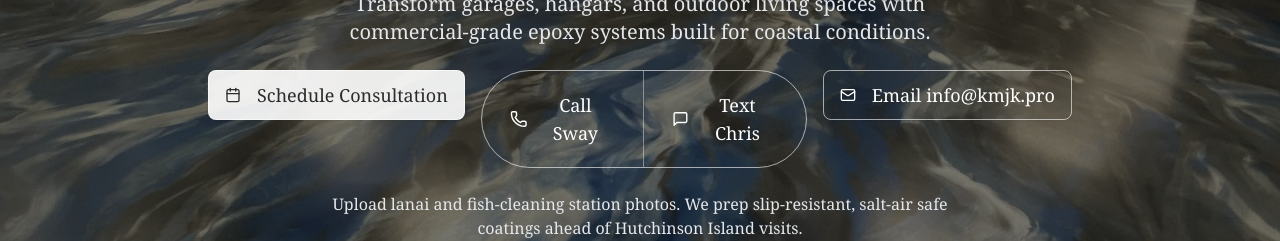
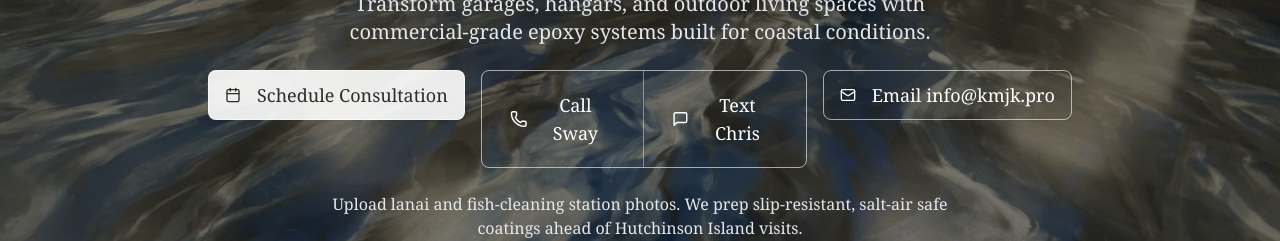
Before and after one commit to QuantumCotton/kmjknonai, a React (Vite) app: page /hutchinson-island-epoxy-flooring in a window 1280 px wide. Shown: the part 365-606 px from the top of the page. Built offline with nearby package versions, Linux system fonts and the light colour scheme.

Commit message:
Update TreasureCoastLandingTemplate.jsx

```diff
--- a/src/pages/TreasureCoast/TreasureCoastLandingTemplate.jsx
+++ b/src/pages/TreasureCoast/TreasureCoastLandingTemplate.jsx
@@ -42,7 +42,7 @@ const DualContactButton = ({ variant = 'dark', className = '' }) => {
 
   return (
     <div
-      className={`flex overflow-hidden rounded-full border px-0 text-base sm:text-lg ${palette.container} ${className}`}
+      className={`flex overflow-hidden rounded-md border px-0 text-base sm:text-lg ${palette.container} ${className}`}
       role="group"
       aria-label="Call Sway or text Chris"
     >
@@ -158,8 +158,8 @@ export function createTreasureCoastLandingPage(config) {
        payload.append('city', cityName || hero?.badge || '')
        payload.append('button_context', buttonContext || 'Treasure Coast Landing')
        payload.append('source_url', window.location.href)
-        formData.files.forEach((file, index) => {
-          payload.append(`attachment_${index}`, file)
+        formData.files.forEach((file) => {
+          payload.append('files[]', file)
         })
 
         const response = await fetch('https://api.web3forms.com/submit', {
```
